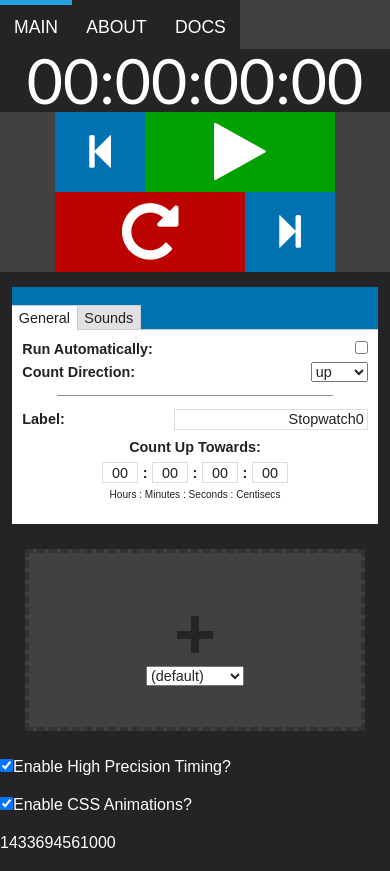
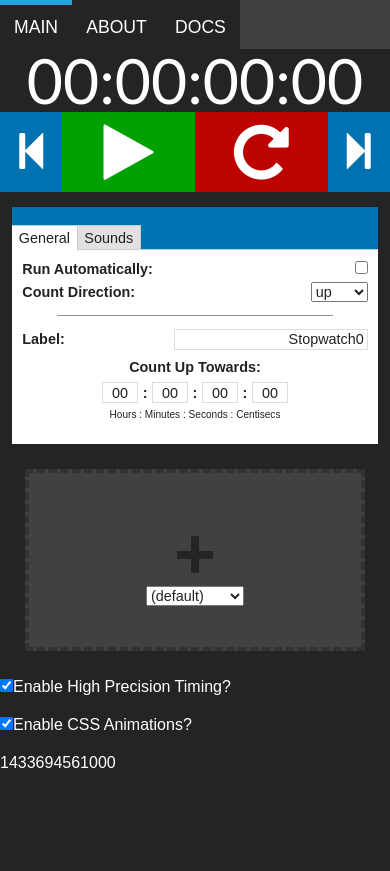
Before and after one commit to theBrianCui/ProtoWatch, a plain HTML site: page src/index.html in a window 390 px wide. After the commit the page ends 844 px from the top, so only its background shows below. Drawn offline with Linux system fonts and the light colour scheme; no server answers.

Commit message:
Fixed large button width cutoff on small displays.

```diff
--- a/src/css/main.css
+++ b/src/css/main.css
@@ -92,7 +92,7 @@ body {
     user-select: none;
 }
 
-.noAnimate *{
+.noAnimate * {
     animation: none !important;
     -webkit-animation: none !important;
 }
@@ -545,23 +545,24 @@ body.links_main #topbar #menuWrapper ul li.links_main {
         line-height: 16vw;
     }
 
-    /*    .mainLinks a {
+    .mainLinks a {
         height: 80px;
     }
 
-        .mainLinks a.bigButton{
+    .mainLinks a.bigButton {
         width: 34%;
         line-height: 82px;
         font-size: 70px;
     }
 
-        .mainLinks a.leftRightButton{
+    .mainLinks a.leftRightButton {
         width: 16%;
-            *//*min-width: 80px;*//*
+        /*min-width: 80px;*/
         vertical-align: middle;
         line-height: 80px;
         font-size: 50px;
-        }*/
+    }
+
     .Module {
         display: block;
     }
@@ -579,6 +580,15 @@ body.links_main #topbar #menuWrapper ul li.links_main {
 @media (max-width: 480px) {
     #loadingScreen {
         font-size: .9em;
+    }
+
+    .mainLinks a.bigButton {
+        line-height: 82px;
+        font-size: 64px;
+    }
+
+    .mainLinks a.leftRightButton {
+        font-size: 42px;
     }
 
     #moduleList {
```
Lines whose indentation alone changed are shown as unchanged.
